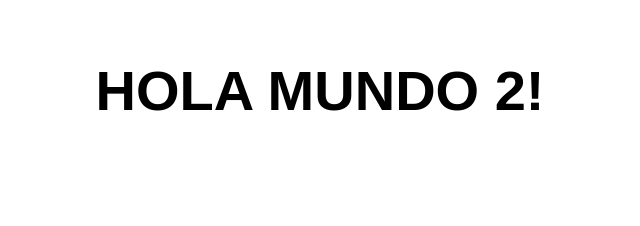
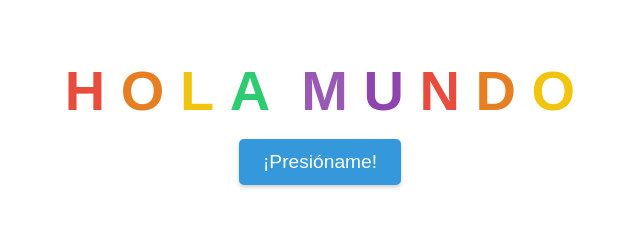
Before and after one commit to Suriel0327/consentidos, a website: page src/index.html in a window 1280 px wide. Shown: the whole page, without its empty margins (320-960 px from the left). Drawn offline with Linux system fonts and the light colour scheme.

Commit message:
Mejorando la página

```diff
--- a/src/index.html
+++ b/src/index.html
@@ -10,7 +10,19 @@
 
 <body>
   <main>
-    <h1>HOLA MUNDO 2!</h1>
+    <h1 class="greeting">
+      <span class="letter red">H</span>
+      <span class="letter orange">O</span>
+      <span class="letter yellow">L</span>
+      <span class="letter green">A</span>
+      <span class="letter blue"> </span>
+      <span class="letter indigo">M</span>
+      <span class="letter violet">U</span>
+      <span class="letter red">N</span>
+      <span class="letter orange">D</span>
+      <span class="letter yellow">O</span>
+    </h1>
+    <button id="dummyBtn">¡Presióname!</button>
   </main>
 </body>
 
--- a/src/styles.css
+++ b/src/styles.css
@@ -18,4 +18,42 @@ main {
 main > h1 {
   text-align: center;
   font-size: 3.5em;
+  margin-bottom: 1rem;
 }
+
+/* colored letters */
+.greeting .letter {
+  display: inline-block;
+  transition: transform 0.3s;
+}
+.greeting .letter:hover {
+  transform: scale(1.2);
+}
+.red { color: #e74c3c; }
+.orange { color: #e67e22; }
+.yellow { color: #f1c40f; }
+.green { color: #2ecc71; }
+.blue { color: #3498db; }
+.indigo { color: #9b59b6; }
+.violet { color: #8e44ad; }
+
+#dummyBtn {
+  display: block;
+  margin: 0 auto;
+  padding: 0.75rem 1.5rem;
+  font-size: 1.2rem;
+  background-color: #3498db;
+  color: #fff;
+  border: none;
+  border-radius: 5px;
+  cursor: pointer;
+  box-shadow: 0 2px 4px rgba(0,0,0,0.2);
+  transition: background-color 0.3s, transform 0.2s;
+}
+#dummyBtn:hover {
+  background-color: #2980b9;
+  transform: translateY(-2px);
+}
+#dummyBtn:active {
+  transform: translateY(0);
+}
```
